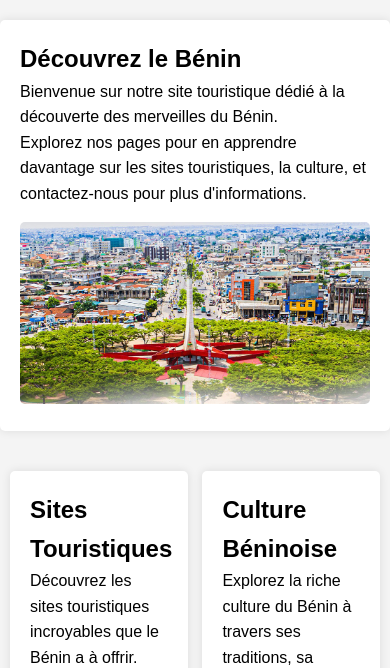
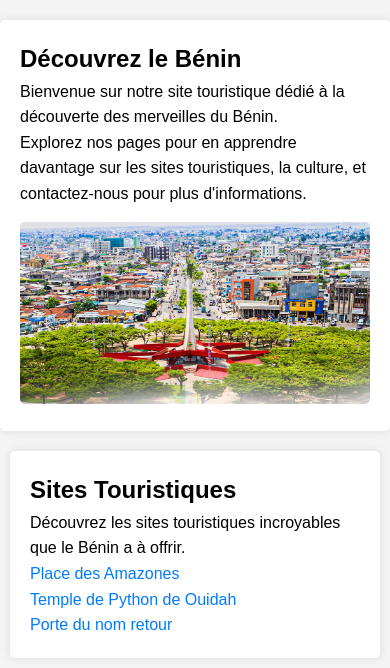
Before and after one commit to Ronasdev/tourisme-au-benin, a plain HTML site: page index.html in a window 390 px wide. Shown: the part 153-821 px from the top of the page. Drawn offline with Linux system fonts and the light colour scheme.

Commit message:
Responsive 3 fait

```diff
--- a/styles/style.css
+++ b/styles/style.css
@@ -110,8 +110,7 @@ aside.side-bar {
     .side-bar section {
         display: inline-block;
         width: 48%;
-        min-height: 340px;
-        max-height: 340px;
+        min-height: 260px;
         overflow-y: hidden;
     }
 
@@ -121,9 +120,17 @@ aside.side-bar {
 
 }
 
-@media all and (max-width:411px) {
-    .side-bar section li {
-        font-size: 14px;
+@media all and (max-width:450px) {
+
+    .side-bar section {
+        display: block;
+        width: 100%;
+        height: auto ;
+        min-height: 0;
+    }
+
+    .side-bar section:last-child {
+        float: inherit;
     }
 }
 
```
